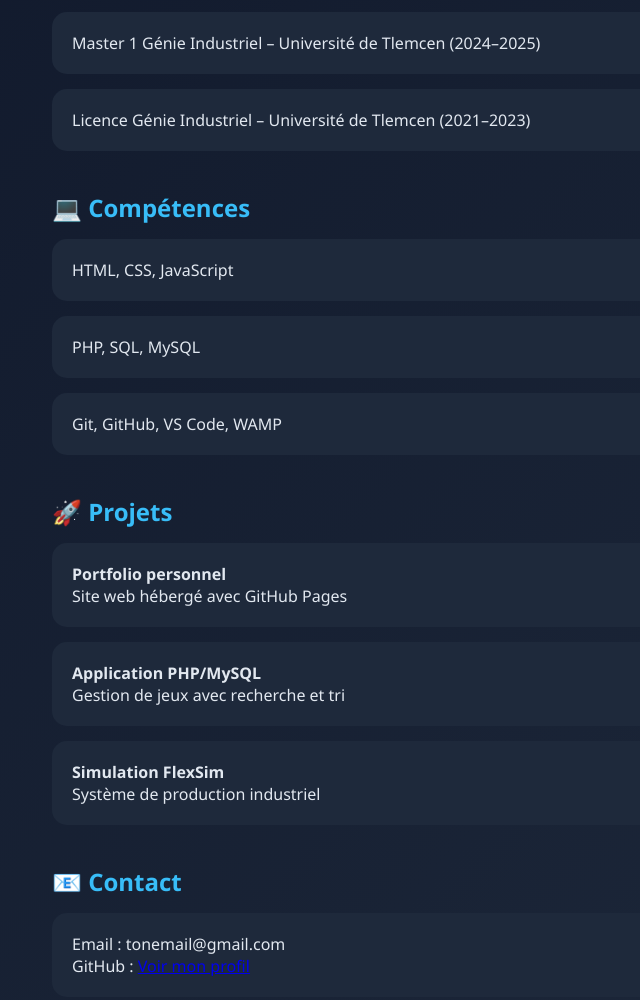
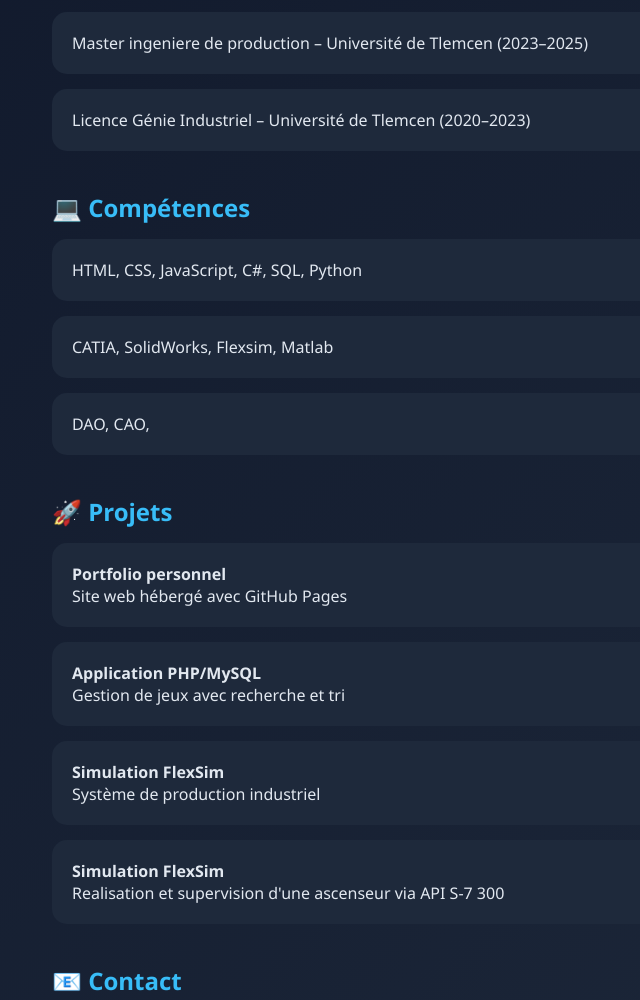
Before and after one commit to belgharbiabdelelhak/abdelhak.github.io, a plain HTML site: page index.html in a window 1280 px wide. Shown: the part 611-1611 px from the top of the page, without its empty margins (76-716 px from the left). Drawn offline with Linux system fonts and the light colour scheme.

Commit message:
Update index.html

```diff
--- a/index.html
+++ b/index.html
@@ -97,7 +97,7 @@ footer {
 
 <header>
     <h1>👨‍💻 Abdelhak Belgharbi</h1>
-    <p>Étudiant en Informatique | Développeur Web</p>
+    <p>Étudiant en Informatique | Développeur Applications</p>
     <a class="btn" href="https://github.com/belgharbiabdelhak">GitHub</a>
 </header>
 
@@ -120,15 +120,15 @@ footer {
 <div class="section" id="formation">
     <h2>🎓 Formation</h2>
     <div class="card">Bachelier en Informatique – EAFC Mouscron (Depuis 2025)</div>
-    <div class="card">Master 1 Génie Industriel – Université de Tlemcen (2024–2025)</div>
-    <div class="card">Licence Génie Industriel – Université de Tlemcen (2021–2023)</div>
+    <div class="card">Master  ingeniere de production – Université de Tlemcen (2023–2025)</div>
+    <div class="card">Licence Génie Industriel – Université de Tlemcen (2020–2023)</div>
 </div>
 
 <div class="section" id="skills">
     <h2>💻 Compétences</h2>
-    <div class="card">HTML, CSS, JavaScript</div>
-    <div class="card">PHP, SQL, MySQL</div>
-    <div class="card">Git, GitHub, VS Code, WAMP</div>
+    <div class="card">HTML, CSS, JavaScript, C#, SQL, Python</div>
+    <div class="card">CATIA, SolidWorks, Flexsim, Matlab</div>
+    <div class="card">DAO, CAO, </div>
 </div>
 
 <div class="section" id="projets">
@@ -145,12 +145,17 @@ footer {
         <strong>Simulation FlexSim</strong><br>
         Système de production industriel
     </div>
+        <div class="card">
+        <strong>Simulation FlexSim</strong><br>
+        Realisation et supervision d'une ascenseur via API S-7 300
+    </div>
 </div>
 
 <div class="section" id="contact">
     <h2>📧 Contact</h2>
     <div class="card">
-        Email : tonemail@gmail.com <br>
+        Email : belgharbiabdelelhak@gmail.com <br>
+        Numéro : +32 491 50 54 15 <br>
         GitHub : <a href="https://github.com/belgharbiabdelhak">Voir mon profil</a>
     </div>
 </div>
```
